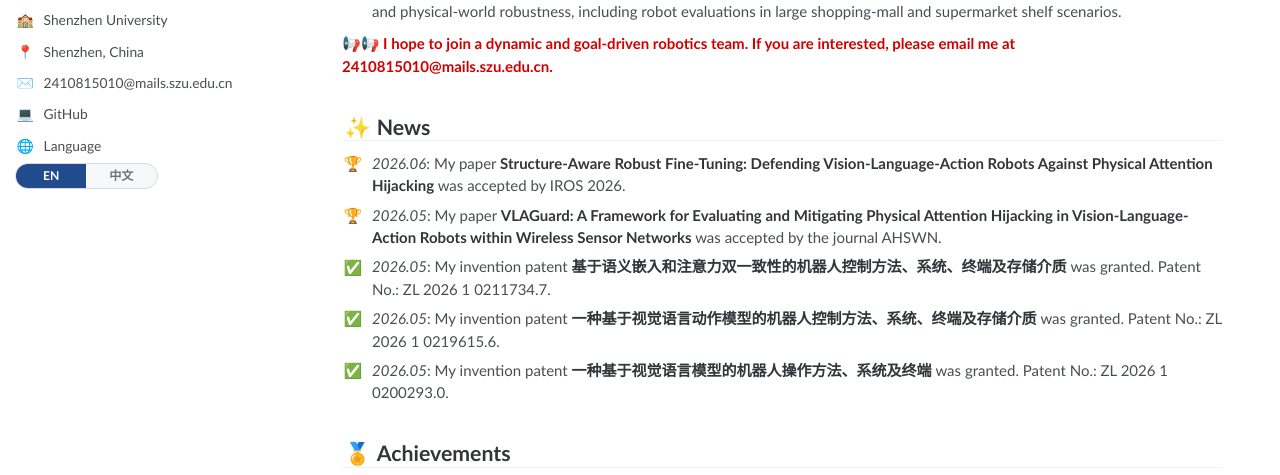
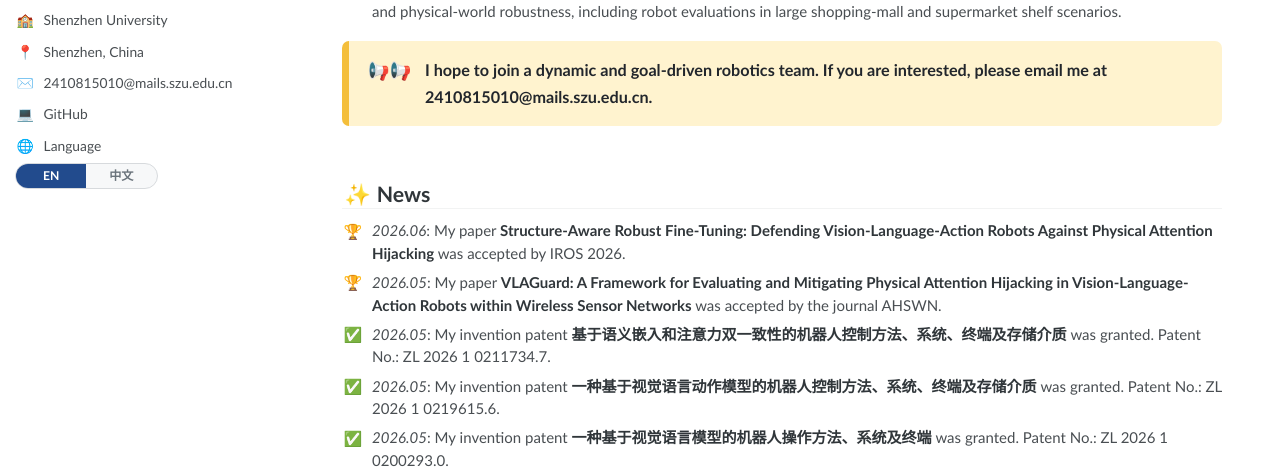
Before and after one commit to jjjjqqqz101/jjjjqqqz101.github.io, a plain HTML site: page index.html in a window 1280 px wide. Shown: the part 325-800 px from the top of the page. Drawn offline with Linux system fonts and the light colour scheme.

Commit message:
Style job notice callout

```diff
--- a/index.html
+++ b/index.html
@@ -17,7 +17,7 @@
     <meta name="theme-color" content="#ffffff" />
     <title>Zhang Jinquan(张锦权) - Homepage</title>
     <link rel="canonical" href="https://jjjjqqqz101.github.io/" />
-    <link rel="stylesheet" href="styles.css?v=20260624-patent-certificates-small" />
+    <link rel="stylesheet" href="styles.css?v=20260624-job-notice" />
     <script type="application/ld+json">
       {
         "@context": "https://schema.org",
@@ -154,8 +154,11 @@
               </li>
             </ul>
             <p class="job-notice">
-              📢📢 I hope to join a dynamic and goal-driven robotics team. If you are interested,
-              please email me at 2410815010@mails.szu.edu.cn.
+              <span class="job-notice__icon" aria-hidden="true">📢📢</span>
+              <span>
+                I hope to join a dynamic and goal-driven robotics team. If you are interested,
+                please email me at 2410815010@mails.szu.edu.cn.
+              </span>
             </p>
 
             <span class="anchor" id="news"></span>
@@ -595,6 +598,6 @@
       <span>© <span id="year"></span> Zhang Jinquan(张锦权)</span>
     </footer>
 
-    <script src="script.js?v=20260624-patent-certificates"></script>
+    <script src="script.js?v=20260624-job-notice"></script>
   </body>
 </html>
--- a/script.js
+++ b/script.js
@@ -93,7 +93,7 @@ const translationEntries = [
   },
   {
     selector: ".job-notice",
-    zh: "📢📢 我希望加入一个充满活力且目标明确的机器人团队。如果您感兴趣，请通过 2410815010@mails.szu.edu.cn 联系我。",
+    zh: '<span class="job-notice__icon" aria-hidden="true">📢📢</span><span>我希望加入一个充满活力且目标明确的机器人团队。如果您感兴趣，请通过 2410815010@mails.szu.edu.cn 联系我。</span>',
   },
   {
     selector: "#news + h1 + ul > li",
--- a/styles.css
+++ b/styles.css
@@ -81,8 +81,26 @@ strong {
 }
 
 .job-notice {
-  color: #d00000;
+  display: grid;
+  grid-template-columns: auto minmax(0, 1fr);
+  gap: 0.9rem;
+  align-items: start;
+  margin: 1.15em 0 1.75em;
+  padding: 1.05rem 1.25rem;
+  border-left: 7px solid #f4be3a;
+  border-radius: 7px;
+  color: #22262c;
+  background: #fff3cf;
+  font-size: 1.08em;
   font-weight: 700;
+  line-height: 1.65;
+}
+
+.job-notice__icon {
+  color: #f4b425;
+  font-size: 1.08em;
+  line-height: 1.65;
+  white-space: nowrap;
 }
 
 .skip-link {
```
